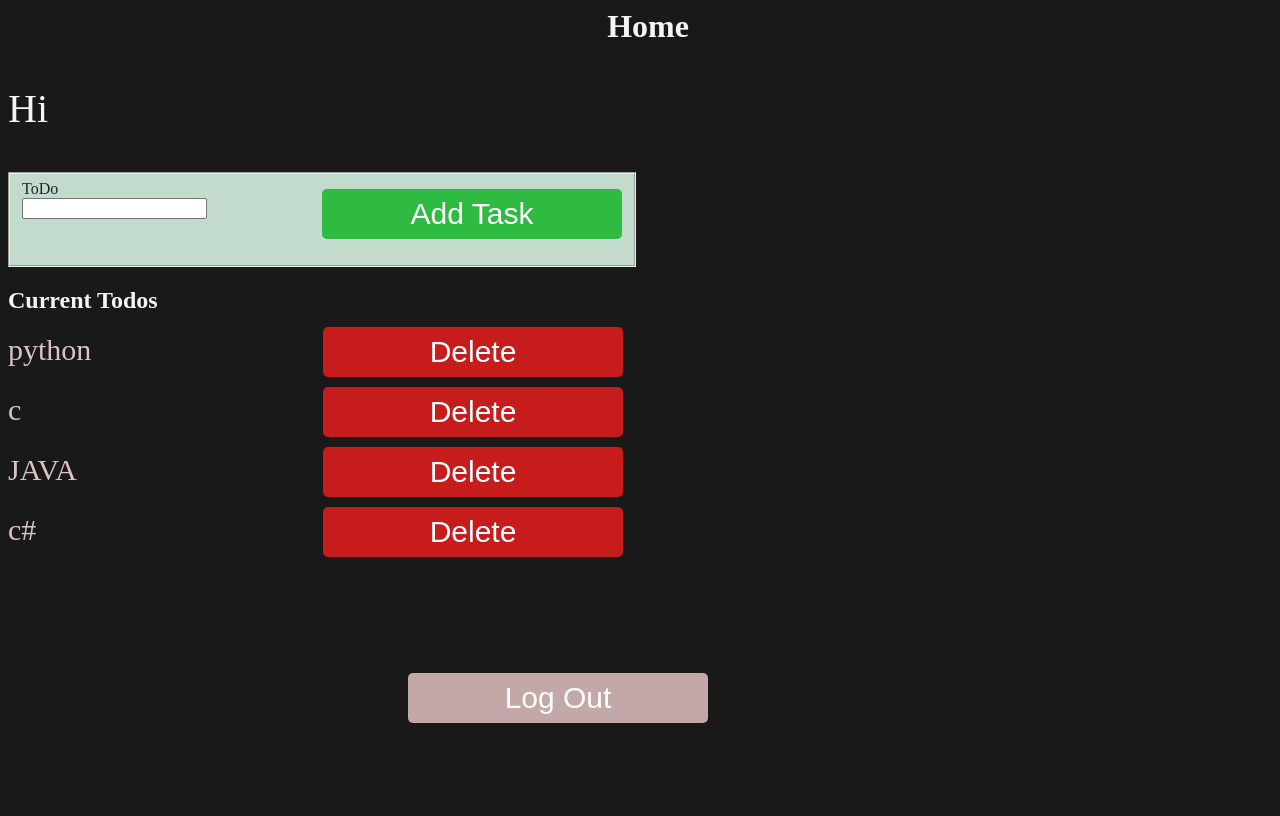
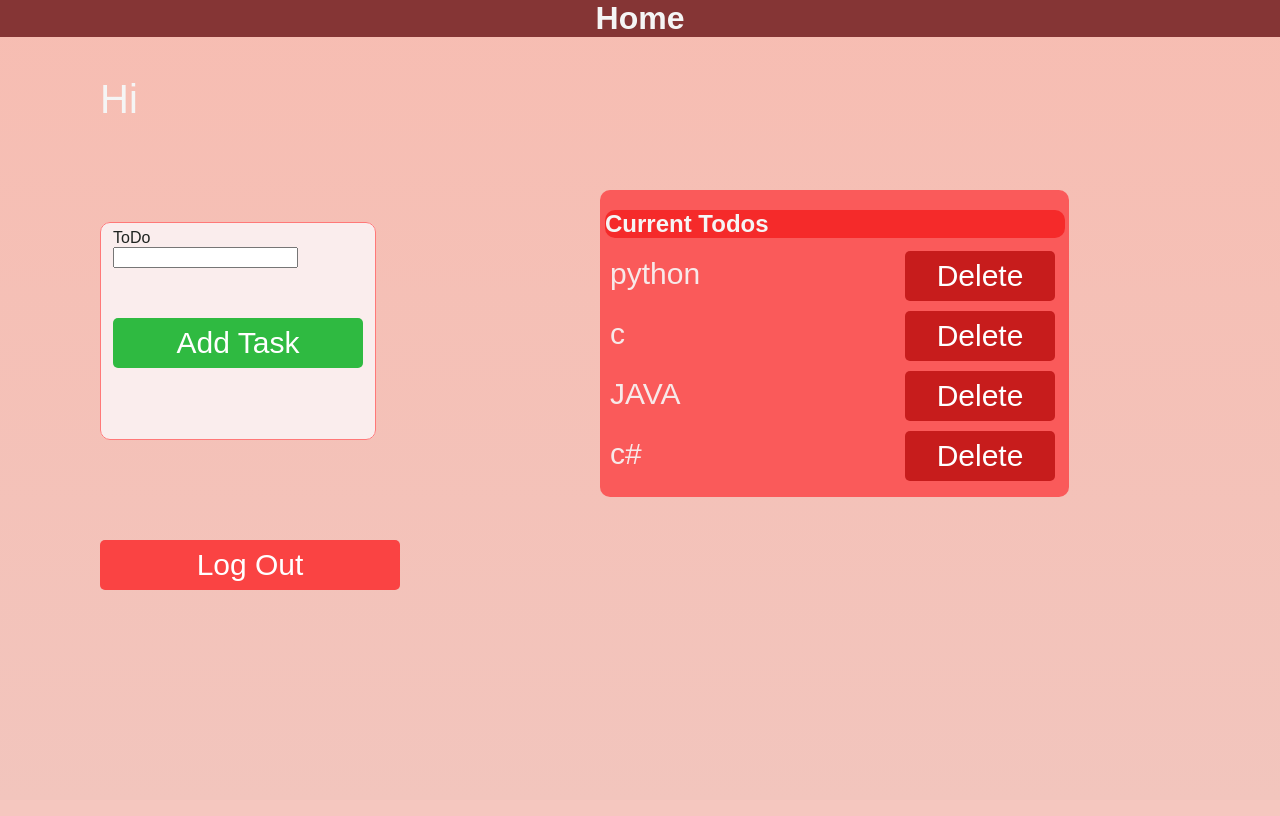
Before and after one commit to TapanManu/Todo-Backend, a Django app: page /user/home in a window 1280 px wide. After the commit the page ends 590 px from the top, so only its background shows below. Run offline with Django 3.2, Linux system fonts and the light colour scheme; data comes from the database, SQL or seed files in the repository; both versions use the stored data as it was after the commit.

Commit message:
further styling

```diff
--- a/user/forms.py
+++ b/user/forms.py
@@ -3,8 +3,10 @@ from .models import UserProfile
 from django.contrib.auth.models import User
 
 class UserForm(forms.ModelForm):
-	username=forms.CharField(max_length=120)
-	password=forms.CharField(widget=forms.PasswordInput())
+	username=forms.CharField(label=("Username"),widget=forms.TextInput( attrs={'placeholder':
+                                          ('Username'),
+                                          'autofocus': 'autofocus','required':'true'}))
+	password=forms.CharField(widget=forms.PasswordInput(attrs={'placeholder':('password')}))
 	email = forms.EmailField(max_length=254)
 
 	class Meta:
--- /dev/null
+++ b/user/static/inline_stylesheet_fix.css
@@ -0,0 +1,4 @@
+
+li {
+  display: none;
+}
--- a/user/static/user/home.css
+++ b/user/static/user/home.css
@@ -1,14 +1,20 @@
 h1{
 	color:whitesmoke;
-	font-family:monotype-corsiva;
+	font-family:sans-serif;
+	font:Source-Sans-Pro;
 	text-align:center;
+	background:#853535;
+	margin:0;
+
 }
 body{
-	background:linear-gradient(blue,violet) no-repeat;
+	background:linear-gradient(#f7bdb2,#f2c5bd) no-repeat;
 	color:#3a393b;
 	height:100%;
 	width:100%;
-	background:rgba(0,0,0,0.9);
+	margin:0;
+	font-family:sans-serif;
+	font:Source-Sans-Pro;
 }
 button{
 	background-color:#2fba41;
@@ -19,6 +25,8 @@ button{
 	margin-left:50px;
 	border-radius:5px;
 	font-size: 30px;
+	font-family:sans-serif;
+	font:Source-Sans-Pro;
 }
 button:hover{
 	cursor:pointer;
@@ -26,17 +34,24 @@ button:hover{
 	background:#316b39;
 }
 .add{
-	margin-left:300px;
-	margin-top:-30px;
+	margin-left:0px;
+	margin-top:50px;
+	width:250px;
 }
-p{
+.username{
 	color:whitesmoke;
 	font-size:40px;
+	font-family:sans-serif;
+	font:Source-Sans-Pro;
+	margin-left:100px;
 }
 button.delete{
 	background-color:#c71c1c;
 	margin-left:315px;
 	margin-top:-40px;
+	font-family:sans-serif;
+	font:Source-Sans-Pro;
+	width:150px;
 }
 .delete:hover{
 	background-color: #730b0b;
@@ -45,28 +60,78 @@ h2{
 	color:whitesmoke;
 }
 .logoutb{
-	margin-left:400px;
-	margin-top:100px;
-	background-color: #c4a7a7;
+	margin-left:100px;
+	margin-top:0px;
+	background-color:#fa4343;
+	font-family:sans-serif;
+	font:Source-Sans-Pro;
+	z-index:700;
 }
 .logoutb:hover{
-	background-color: #785f5f;
+	background-color:#bd1a1a;
 }
 .taskname{
-	color:#dbc3c3;
+	color:#f7e9e9;
 	font-size: 30px;
+	font-family:sans-serif;
+	font:Source-Sans-Pro;
+	margin-left: 10px;
 }
 .taskdelete{
 	line-spacing: 25px;
+	margin-left:-10px;
 }
 label{
 	color:#1f2421;
 }
 fieldset{
-	background-color: #c3dbcd;
+	background-color: #faeded;
 	width:50px;
-	margin:0;
+	margin-left:100px;
+	margin-top:100px;
+	height:200px;
+	width:50px;
+	border: 1px solid #ff7878;
+	z-index:300;
+	font-family:sans-serif;
+	font:Source-Sans-Pro;
+	border-radius:10px;
 }
 forms.task_name{
 	width:100px;
+	font-family:sans-serif;
+	font:Source-Sans-Pro;
+	position: fixed;
+
 }
+.todo-list{
+	margin-left:600px;
+	margin-top:-250px;
+	background-color:#fa5a5a;
+	font-family:sans-serif;
+	font:Source-Sans-Pro;
+	width:469px;
+	border-radius: 10px;
+	position:fixed;
+	color:#f5f0f0;
+}
+h2{
+	background:#f52a2a;
+	z-index:500;
+	border-radius: 10px;
+	margin-left:5px;
+	width:460px;
+
+}
+.logout{
+	margin-left:0px;
+	margin-top:100px;
+	position:sticky;
+	z-index:60;
+	height:90px;
+	background-color: none;
+}
+.no-task{
+	color:white;
+	margin-left:10px;
+}
--- a/user/templates/user/home.html
+++ b/user/templates/user/home.html
@@ -1,7 +1,7 @@
 {% load static %}
 <link rel='stylesheet' type='text/css' href="{% static 'user/home.css' %}">
 <h1>Home</h1>
-<p>Hi {{user.username}}</p>
+<p class="username">Hi {{user.username}}</p>
 <fieldset>
 <form class='taskcreate' action="{% url 'task:create' user.username%}" method='post'>
 	{% csrf_token %}
@@ -12,7 +12,8 @@
 	<button class='add'type='submit'>Add Task</button>
 </form>
 </fieldset>
-
+<div class="todo-list">
+{% if task_index %}
 <h2>Current Todos</h2>
 {% for t in task_index %}
 <div class="taskname">{{t.task_name}}</div>
@@ -21,7 +22,12 @@
 	<button class='delete'>Delete</button>
 </form>
 {% endfor %}
-
+{% else %}
+<div class="no-task">
+	<p>Your tasks will be displayed here!</p>
+</div>
+{% endif %}
+</div>
 <form class='logout' action="{% url 'user:logo' %}" method='post'>
 	{% csrf_token %}
 	<button class='logoutb' type="submit">Log Out</button>
--- /dev/null
+++ b/user/templates/user/logo.html
@@ -0,0 +1,3 @@
+{% load static %}
+<link rel='stylesheet' type='text/css' href="{% static 'user/logi.css' %}">
+<p style="{'color':'white'}">Thank you for your valuable time spending here</p>
--- a/user/views.py
+++ b/user/views.py
@@ -50,9 +50,9 @@ def logi(request):
 			}
 			return render(request,'user/home.html',context)
 		else:
-			return HttpResponse("invalid user")
+			return HttpResponseRedirect(reverse('user:home'))
 	return render(request,'user/logi.html',{'user_form':user_form,'profile_form':profile_form})
 
 def logo(request):
 	auth.logout(request)
-	return HttpResponse("Successfully Logged out")
+	return render(request,'user/logo.html')
```
Also changed, not shown: user/static/user/logi.css (+13 -4 lines), user/static/user/logo.css (added, +9 -0 lines), db.sqlite3.
